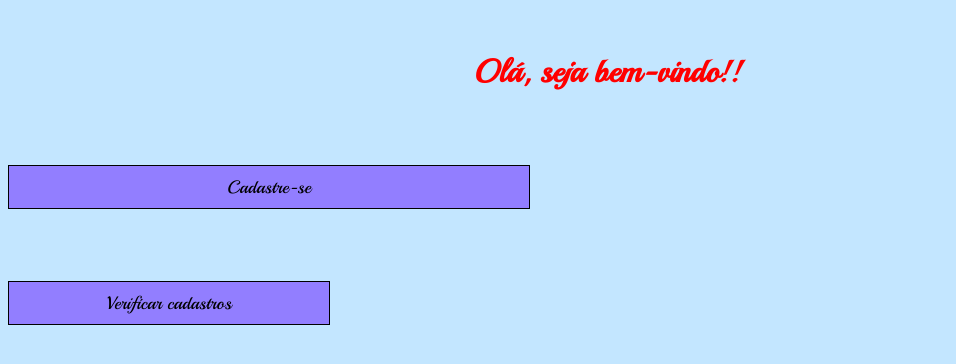
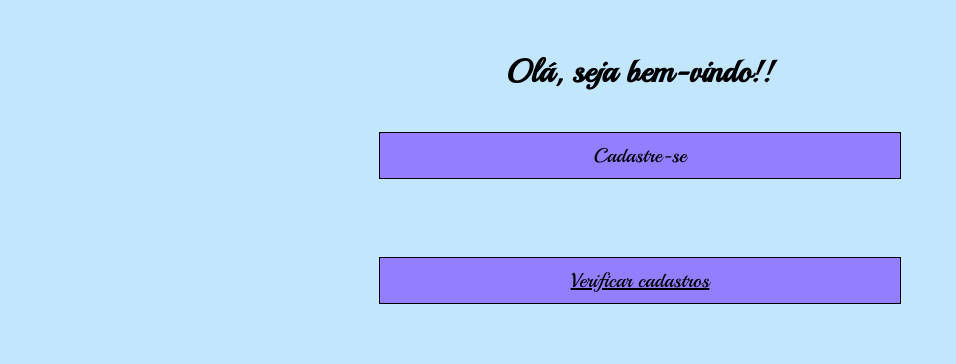
Before and after one commit to milenards/sitecasa, a PHP site: page / in a window 1280 px wide. Shown: the top 364 px of the page, without its empty margins (0-956 px from the left). Run offline with PHP 8.4, Linux system fonts and the light colour scheme.

Commit message:
css atualizando

```diff
--- a/cadastroLogin.php
+++ b/cadastroLogin.php
@@ -1,3 +1,4 @@
+
 <?php
 $conexao = mysqli_connect ("localhost", "root","","login");
 $email =$_POST['email'];
--- a/estilo.css
+++ b/estilo.css
@@ -6,15 +6,12 @@ body
 
 h1
 {
-    font: size 25px;
+    font: size 30px;
     text-align: center;
     font-family: 'Playball';
     margin-top: 52px;
-    width: 1200px;
-    color: #ff0000;
+    color: #000000;
 }
-
-
 
 
 .btncadastro
@@ -22,22 +19,27 @@ h1
     background-color: rgb(146, 126, 255);
     border-color: rgb(0, 0, 0);
     font-family: 'Playball';
-    margin-top: 52px;
-    width: 500px;
-    text-align: center;
-    color: #000000;
 
 
     text-align: center;
+    color: #000000;
+    text-decoration: none;
+    margin-top: 40px;
 
-    text-decoration: none;
-
-    font-size: 18px;
+    font-size: 20px;
 
     border: 1px solid;
     display: inline-block;
     padding: 10px;
     margin-bottom: 20px;
+    width: 500px;
+
+    margin-left: auto;
+    margin-right: auto;
+    text-align: center;
+
+    display: grid;
+    place-items: center;
 
 }
 
@@ -46,18 +48,23 @@ h1
     background-color: rgb(146, 126, 255);
     border-color: rgb(0, 0, 0);
     font-family: 'Playball';
-    margin-top: 52px;
+    margin-top: 40px;
     text-align: center;
-    width: 1200px;
     color: #000000;
 
-    text-decoration: none;
+    font-size: 20px;
 
-    font-size: 18px;
-    text-align: center;
     border: 1px solid;
     display: inline-block;
     padding: 10px;
     margin-bottom: 20px;
-    width: 300px;
+    width: 500px;
+
+    margin-left: auto;
+    margin-right: auto;
+    text-align: center;
+
+    display: grid;
+    place-items: center;
+
 }
--- a/telaLogin.php
+++ b/telaLogin.php
@@ -12,10 +12,11 @@
 
     <form action="cadastroLogin.php" method="post">
     Email:
-    <input name="email">
+    <input type="email" name="email" >
+
     <br>
     Senha:
-    <input name="senha">
+    <input type="password" name="senha">
 
     <button type="submit">Salvar</button>
     </form>
```
